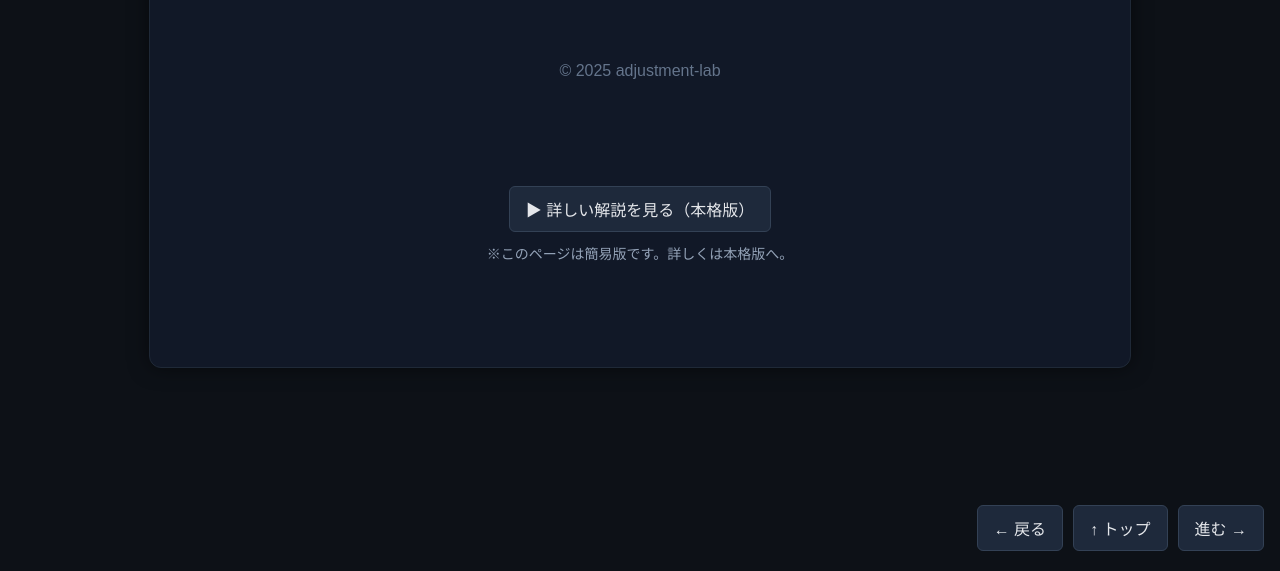
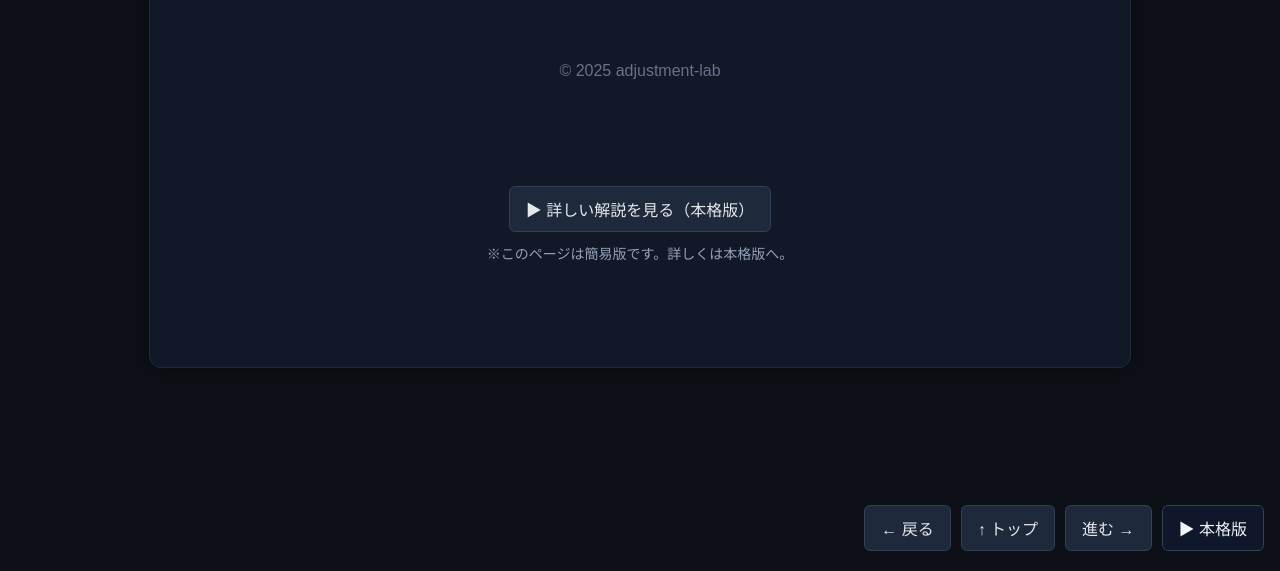
Before and after one commit to adjustment-commits/pitcher-running-fitness-2025-10, a plain HTML site: page index.html in a window 1280 px wide. Shown: the part 229-800 px from the top of the page. Drawn offline with Linux system fonts and the light colour scheme.

Commit message:
Update index.html

```diff
--- a/index.html
+++ b/index.html
@@ -205,6 +205,11 @@ ul{margin:8px 0 0 0;padding-left:20px;}
   <div class="nav-btn" id="prev">← 戻る</div>
   <div class="nav-btn" id="home">↑ トップ</div>
   <div class="nav-btn" id="next">進む →</div>
+  <a href="https://adjustment-commits.github.io/pitcher-vo2max/"
+     class="nav-btn"
+     style="text-decoration:none; background:#0f172a; color:#f1f5f9;">
+     ▶︎ 本格版
+  </a>
 </div>
 
 <!-- ✅ 本格版リンクをナビゲーションの下に追加 -->
```
